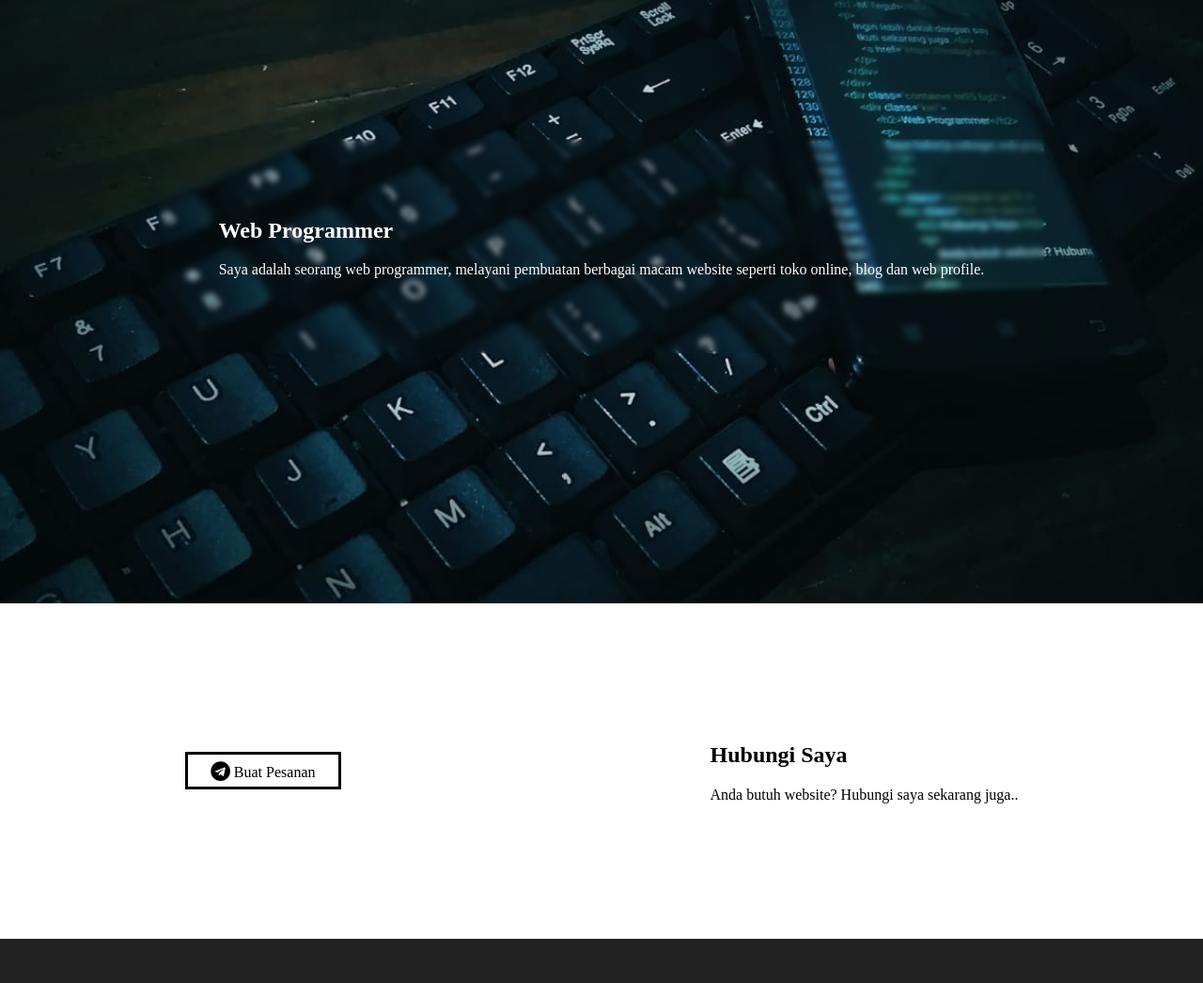
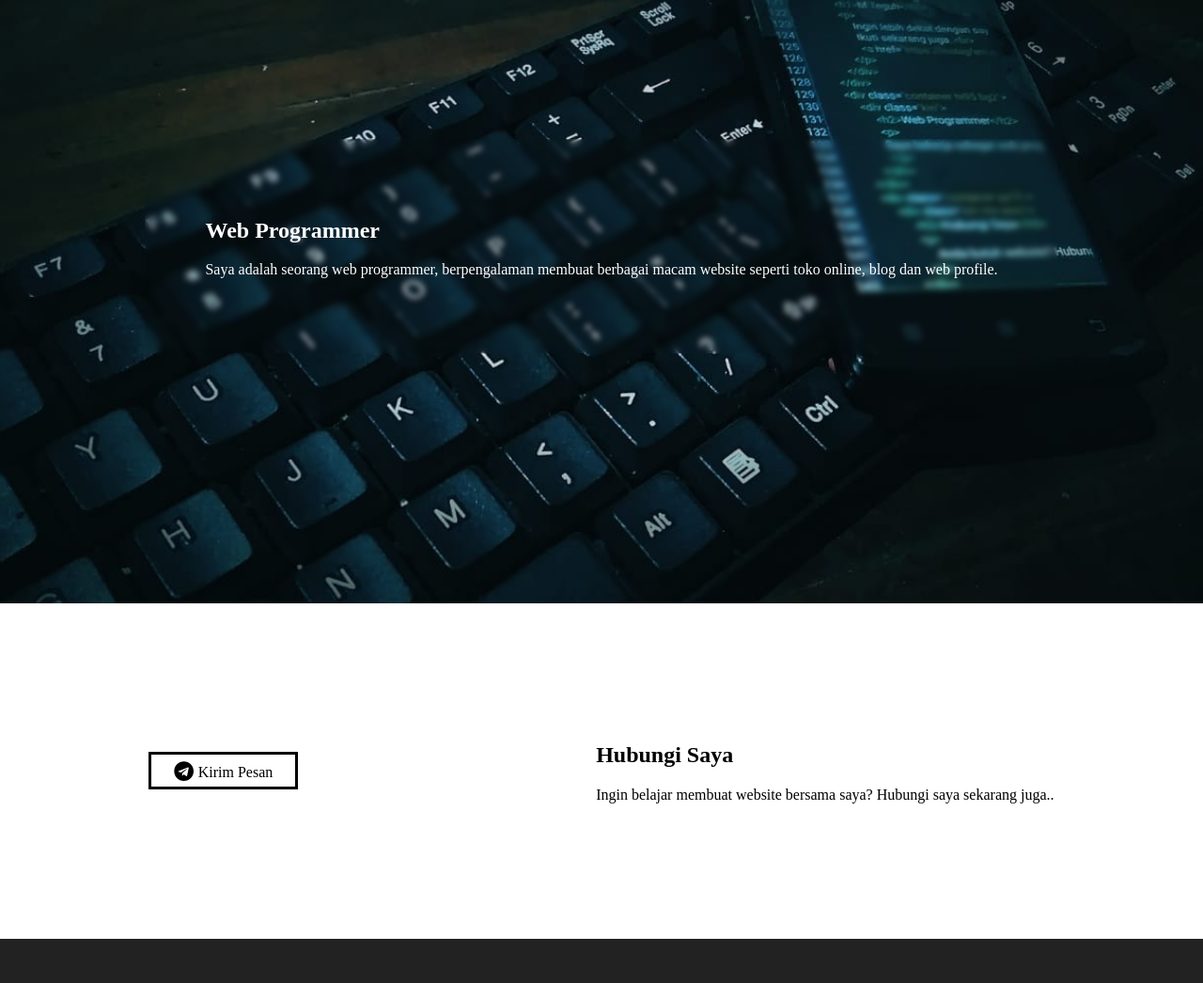
Before and after one commit to mteguhpro/mteguhpro.github.io, a plain HTML site: page index.html in a window 1280 px wide. Shown: the part 878-1924 px from the top of the page at 94% size. Drawn offline with Linux system fonts and the light colour scheme.

Commit message:
Mengubah caption 'Web Programmer' dan 'Hubungi Saya'

```diff
--- a/index.html
+++ b/index.html
@@ -147,7 +147,7 @@
 			<div class="kiri p5 blur">
 				<h2>Web Programmer</h2>
 				<p>
-				Saya adalah seorang web programmer, melayani pembuatan berbagai macam website seperti toko online, blog dan web profile.
+				Saya adalah seorang web programmer, berpengalaman membuat berbagai macam website seperti toko online, blog dan web profile.
 				</p>
 			</div>
 		</div>
@@ -155,11 +155,11 @@
 			<div class="kiri mx-auto">
 				<h2>Hubungi Saya</h2>
 				<p>
-					Anda butuh website? Hubungi saya sekarang juga..
+					Ingin belajar membuat website bersama saya? Hubungi saya sekarang juga..
 				</p>
 			</div>
 			<div class="mx-auto">
-				<a href="https://t.me/ttgguh" class="btn btn-dark"><i class="fab fa-telegram fa-lg"></i> Buat Pesanan</a>
+				<a href="https://t.me/ttgguh" class="btn btn-dark"><i class="fab fa-telegram fa-lg"></i> Kirim Pesan</a>
 			</div>
 		</div>
 		<div class="sosmed">
```
